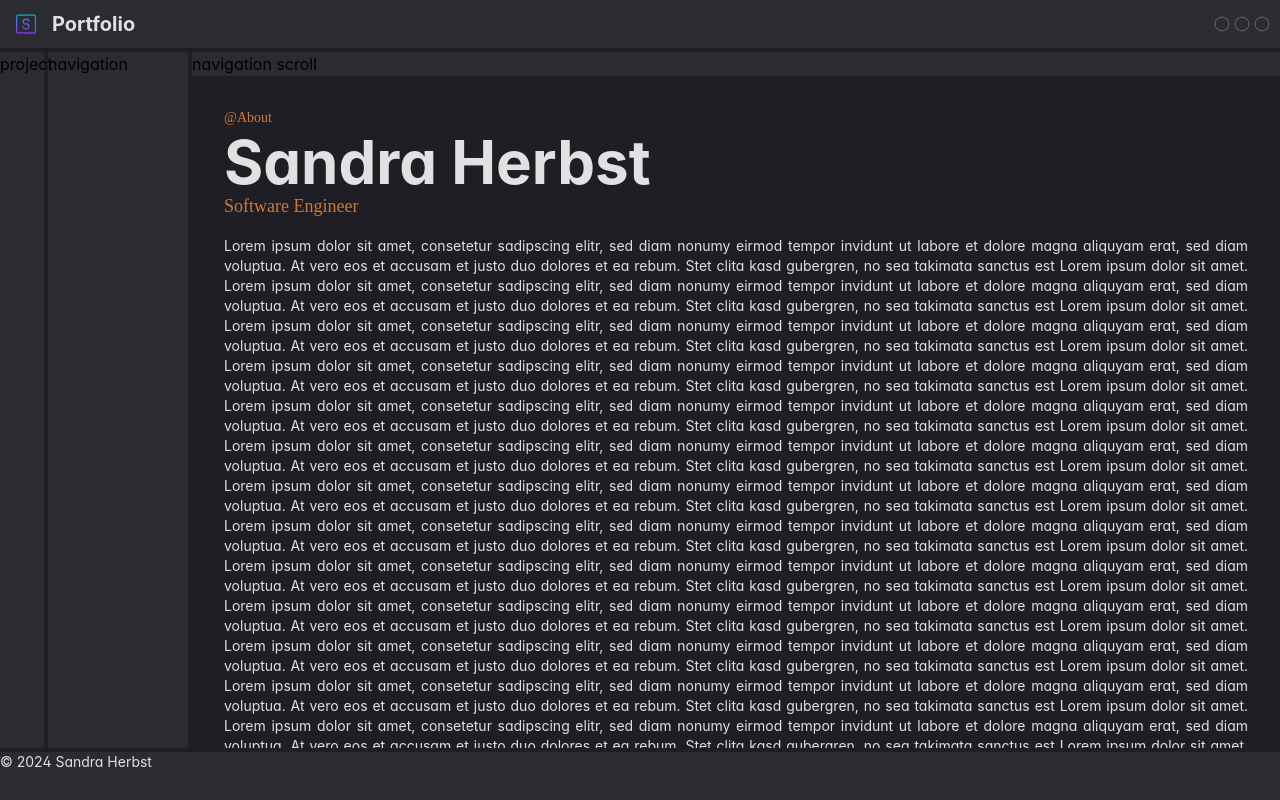
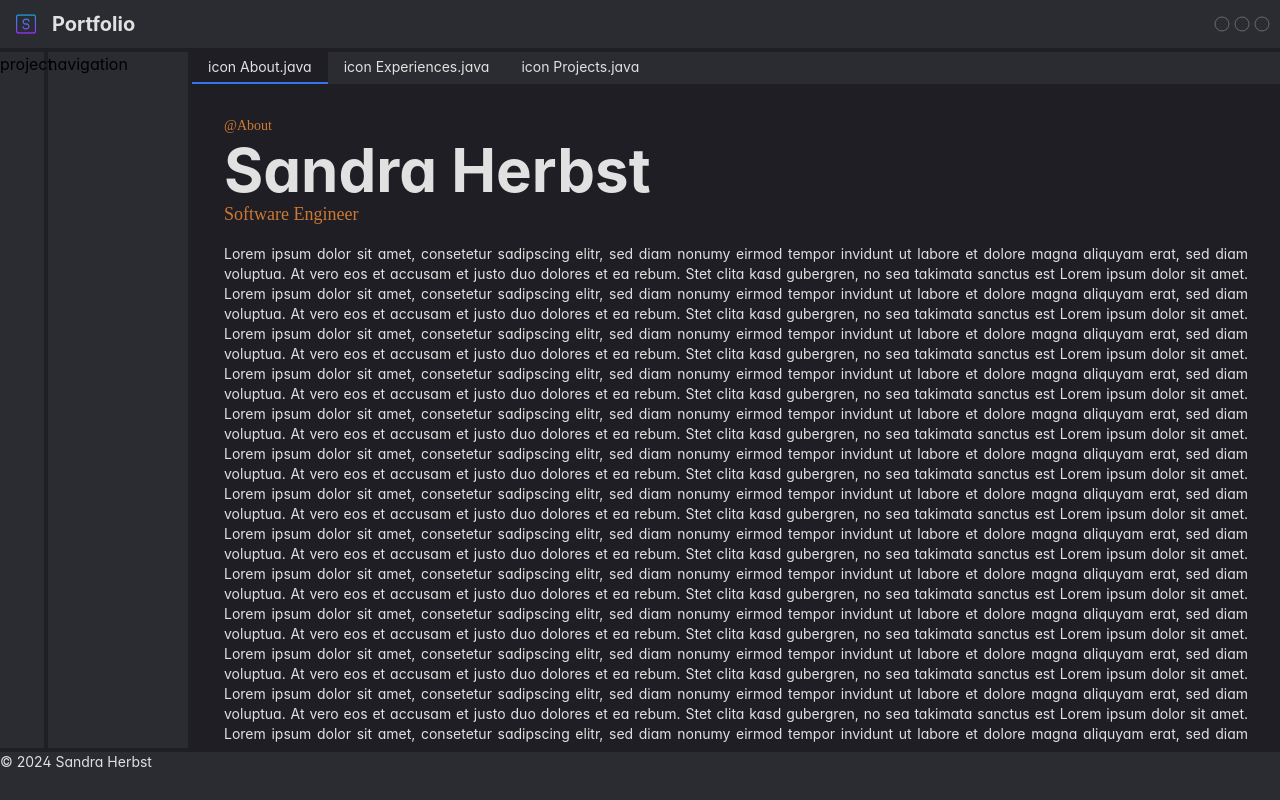
Before and after one commit to sandra-herbst/ide-portfolio, an Angular app in the folder portfolio/: page /about in a window 1280 px wide. Built offline with nearby package versions, Linux system fonts and the light colour scheme.

Commit message:
[PS-4] Implemented dynamic top navigation. Implemented navigation button.

```diff
--- a/portfolio/src/app/app.component.html
+++ b/portfolio/src/app/app.component.html
@@ -13,7 +13,7 @@
   <!-- pages that change with navigation click -->
   <main
     class="laptop:col-span-2 laptop:row-span-1 laptop:flex laptop:flex-col laptop:min-h-full mt-12 laptop:mt-0">
-    <nav class="bg-gray-200 h-12 laptop:flex">navigation scroll</nav>
+    <pw-dynamic-navigation></pw-dynamic-navigation>
     <div class="laptop:flex-grow px-4 pt-4 pb-8 laptop:p-8 overflow-y-auto">
       <router-outlet></router-outlet>
     </div>
--- a/portfolio/src/app/app.module.ts
+++ b/portfolio/src/app/app.module.ts
@@ -5,6 +5,7 @@ import { AppComponent } from "./app.component";
 import { HomeModule } from "./feature/home/home.module";
 import { CoreModule } from "./core/core.module";
 import { SharedModule } from "./shared/shared.module";
+import { DynamicNavigationComponent } from "./core/component/dynamic-navigation/dynamic-navigation.component";
 
 @NgModule({
   declarations: [AppComponent],
@@ -14,6 +15,7 @@ import { SharedModule } from "./shared/shared.module";
     SharedModule,
     HomeModule,
     AppRoutingModule,
+    DynamicNavigationComponent,
   ],
   providers: [],
   bootstrap: [AppComponent],
--- /dev/null
+++ b/portfolio/src/app/core/component/dynamic-navigation/dynamic-navigation.component.css
@@ -0,0 +1,8 @@
+.scrollbar-hidden {
+    scrollbar-width: none; /* Standard */
+    -ms-overflow-style: none; /* Internet Explorer 10+ */
+}
+
+.scrollbar-hidden::-webkit-scrollbar {
+    display: none; /* Safari und Chrome */
+}
--- /dev/null
+++ b/portfolio/src/app/core/component/dynamic-navigation/dynamic-navigation.component.html
@@ -0,0 +1,12 @@
+<nav
+  class="bg-gray-200 h-8 flex items-center overflow-x-auto scrollbar-hidden fixed top-0 left-0 w-full z-10 laptop:relative">
+  <li
+    class="list-none flex items-center space-x-2 whitespace-nowrap h-full"
+    *ngFor="let navItem of navItems">
+    <pw-navigation-button
+      class="h-full"
+      [label]="navItem.label"
+      [route]="navItem.route"
+      [type]="navItem.type"></pw-navigation-button>
+  </li>
+</nav>
--- /dev/null
+++ b/portfolio/src/app/core/component/dynamic-navigation/dynamic-navigation.component.ts
@@ -0,0 +1,36 @@
+import { Component, OnDestroy, OnInit } from "@angular/core";
+import { NgForOf } from "@angular/common";
+import { RouterLink } from "@angular/router";
+import { NavigationButtonComponent } from "../navigation-button/navigation-button.component";
+import { NavigationService } from "../../service/navigation.service";
+import { NavigationItem } from "../../model/local/navigation-item.interface";
+import { Subscription } from "rxjs";
+
+@Component({
+  selector: "pw-dynamic-navigation",
+  standalone: true,
+  imports: [NgForOf, RouterLink, NavigationButtonComponent],
+  templateUrl: "./dynamic-navigation.component.html",
+  styleUrl: "./dynamic-navigation.component.css",
+})
+export class DynamicNavigationComponent implements OnInit, OnDestroy {
+  private mainNavItems: NavigationItem[] = [];
+  private dynamicNavItems: NavigationItem[] = [];
+  navItems: NavigationItem[] = [];
+  private dynamicNavItemsSubscription: Subscription | undefined;
+
+  constructor(private navService: NavigationService) {}
+
+  ngOnInit(): void {
+    this.mainNavItems = this.navService.getMainNavItems();
+    this.dynamicNavItemsSubscription =
+      this.navService.dynamicNavItems$.subscribe(items => {
+        this.dynamicNavItems = items;
+        this.navItems = [...this.mainNavItems, ...this.dynamicNavItems];
+      });
+  }
+
+  ngOnDestroy(): void {
+    this.dynamicNavItemsSubscription?.unsubscribe();
+  }
+}
--- /dev/null
+++ b/portfolio/src/app/core/component/navigation-button/navigation-button.component.html
@@ -0,0 +1,16 @@
+<div
+  class="h-full flex items-center justify-center border-b-2 space-x-4 hover:border-secondary-blue hover:bg-gray-100 hover:text-black"
+  [routerLinkActive]="'border-secondary-blue bg-black text-secondary-blue'">
+  <a
+    class="h-full w-full flex items-center justify-center pl-4"
+    [ngClass]="{ 'pr-4': type === NavigationType.MAIN }"
+    [routerLink]="route"
+    >{{ "icon " + label + ".java" }}</a
+  >
+  <button
+    *ngIf="type === NavigationType.DYNAMIC"
+    class="pr-4 border-b-2 border-transparent flex items-center justify-center rounded-full w-4 h-4 text-gray-50 hover:text-black hover:bg-gray-100 text-base"
+    aria-label="Close window">
+    x
+  </button>
+</div>
--- /dev/null
+++ b/portfolio/src/app/core/component/navigation-button/navigation-button.component.ts
@@ -0,0 +1,18 @@
+import { Component, Input } from "@angular/core";
+import { RouterLink, RouterLinkActive } from "@angular/router";
+import { NgClass, NgIf } from "@angular/common";
+import { NavigationType } from "../../model/local/navigation-item.interface";
+
+@Component({
+  selector: "pw-navigation-button",
+  standalone: true,
+  imports: [RouterLink, RouterLinkActive, NgClass, NgIf],
+  templateUrl: "./navigation-button.component.html",
+  styleUrl: "./navigation-button.component.css",
+})
+export class NavigationButtonComponent {
+  @Input() label: string = "";
+  @Input() route: string = "";
+  @Input() type: NavigationType = NavigationType.DYNAMIC;
+  protected readonly NavigationType = NavigationType;
+}
```
Also changed, not shown: portfolio/src/app/core/component/navigation/navigation.component.ts (+1 -6 lines), portfolio/src/app/core/component/navigation-button/navigation-button.component.css (added).
